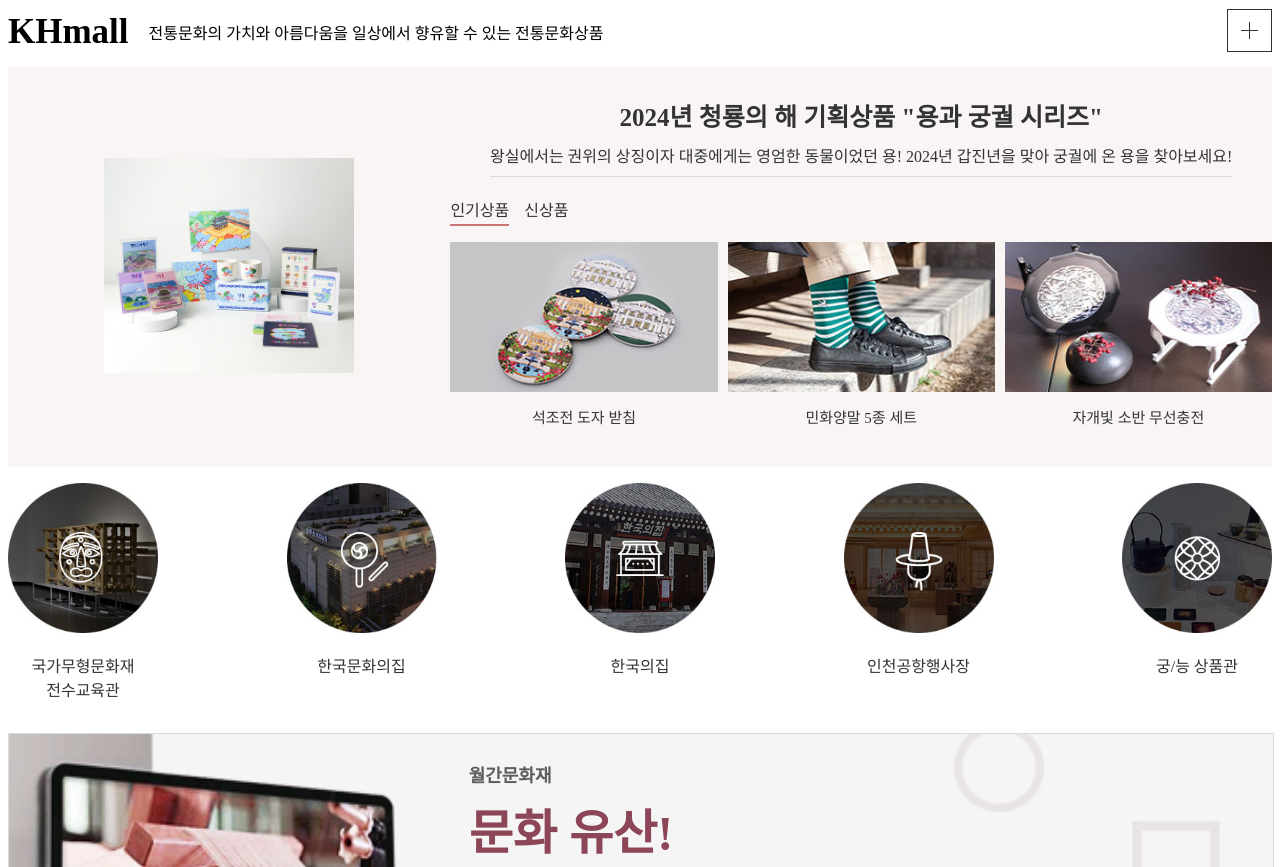
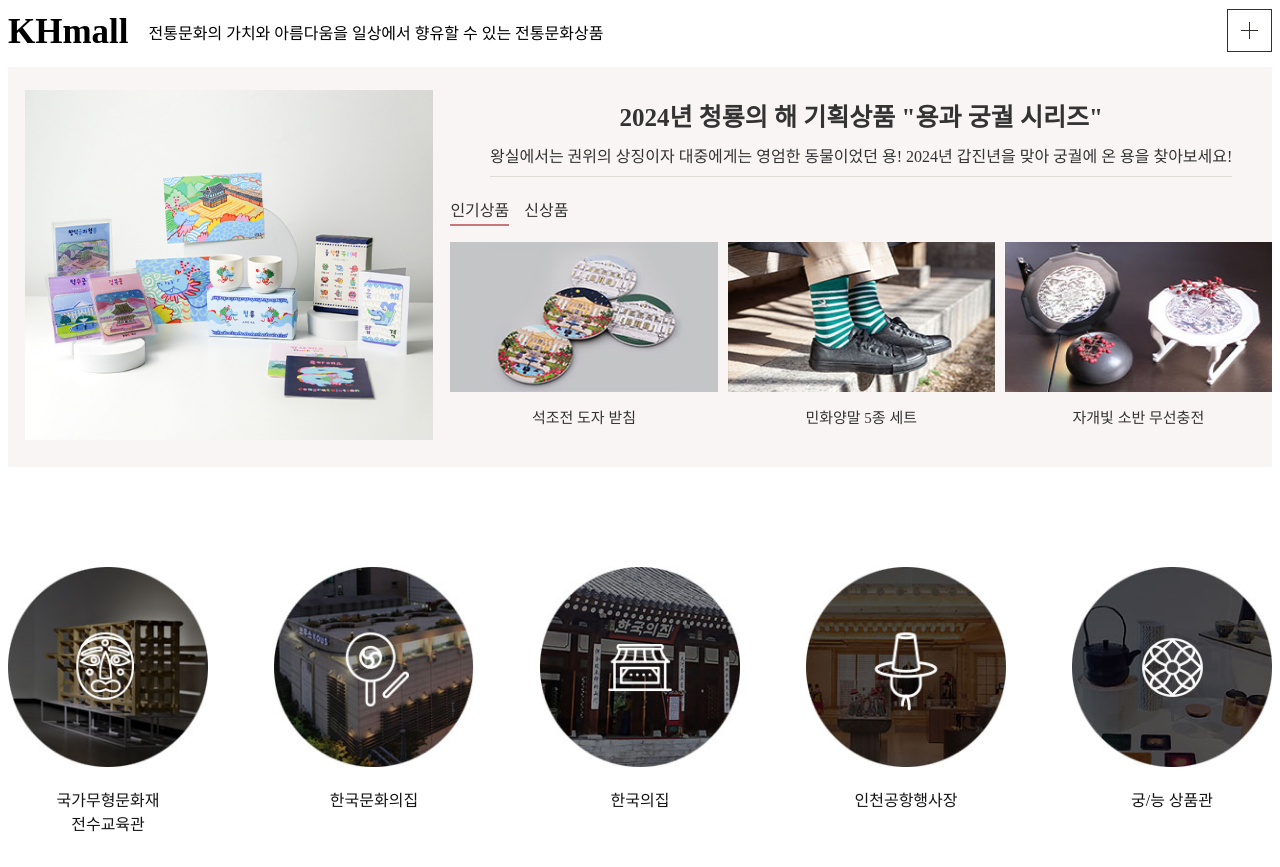
Before and after one commit to Eclipse-K/Clone, a plain HTML site: page 1_clone/index.html in a window 1280 px wide. Shown: the part 1711-2578 px from the top of the page. Drawn offline with Linux system fonts and the light colour scheme.

Commit message:
Edit mall and k-list

```diff
--- a/1_clone/index.html
+++ b/1_clone/index.html
@@ -216,6 +216,7 @@
     <!-- khmall -->
     <section>
       <div class="mall-container">
+        <div class="mall-title-box">
           <div class="mall-title">
             <h3>KHmall</h3>
             <p>
@@ -225,7 +226,9 @@
               <img src="./images/more_plus.png" alt="more_plus" />
             </a>
           </div>
+        </div>
 
+        <div class="mall-sub-container">
           <div class="mall-box">
             <div class="mall-box-image">
               <a
@@ -349,6 +352,7 @@
                     </a>
                   </li>
                 </ul>
+              </div>
             </div>
           </div>
         </div>
--- a/1_clone/styles.css
+++ b/1_clone/styles.css
@@ -367,10 +367,17 @@ header {
   position: relative;
 }
 
+.mall-title-box {
+  display: flex;
+  justify-content: center;
+  align-items: center;
+}
+
 .mall-title {
   display: flex;
   justify-content: center;
   align-items: center;
+  width: 1300px;
 }
 
 .mall-title h3 {
@@ -384,11 +391,17 @@ header {
   margin: 15px 0 15px 0;
 }
 
+.mall-sub-container {
+  display: flex;
+  justify-content: center;
+  align-items: center;
+  background: #f9f5f4;
+}
+
 .mall-box {
   position: relative;
-  background: #f9f5f4;
   display: flex;
-  width: 100%;
+  width: 1300px;
   height: 400px;
 }
 
@@ -400,7 +413,8 @@ header {
 }
 
 .mall-box-image img {
-  width: 250px;
+  width: 100%;
+  height: 350px;
   text-align: center;
 }
 
@@ -526,30 +540,34 @@ header {
 /* k-list */
 .k-list-container {
   position: relative;
-  height: 250px;
+  display: flex;
+  justify-content: center;
+  align-items: center;
+  height: 400px;
 }
 
 .k-list-box {
   display: flex;
   justify-content: space-between;
   align-items: center;
+  width: 1300px;
   padding: 0;
 }
 
 .k-list {
   list-style-type: none;
-  width: 150px;
-  height: 150px;
+  width: 200px;
+  height: 200px;
 }
 
 .k-list img {
-  width: 150px;
-  height: 150px;
+  width: 200px;
+  height: 200px;
 }
 
 .k-list p {
   text-align: center;
-  color: #333;
+  color: #141414;
 }
 
 /* k-culture */
```
Lines whose indentation alone changed are shown as unchanged.
